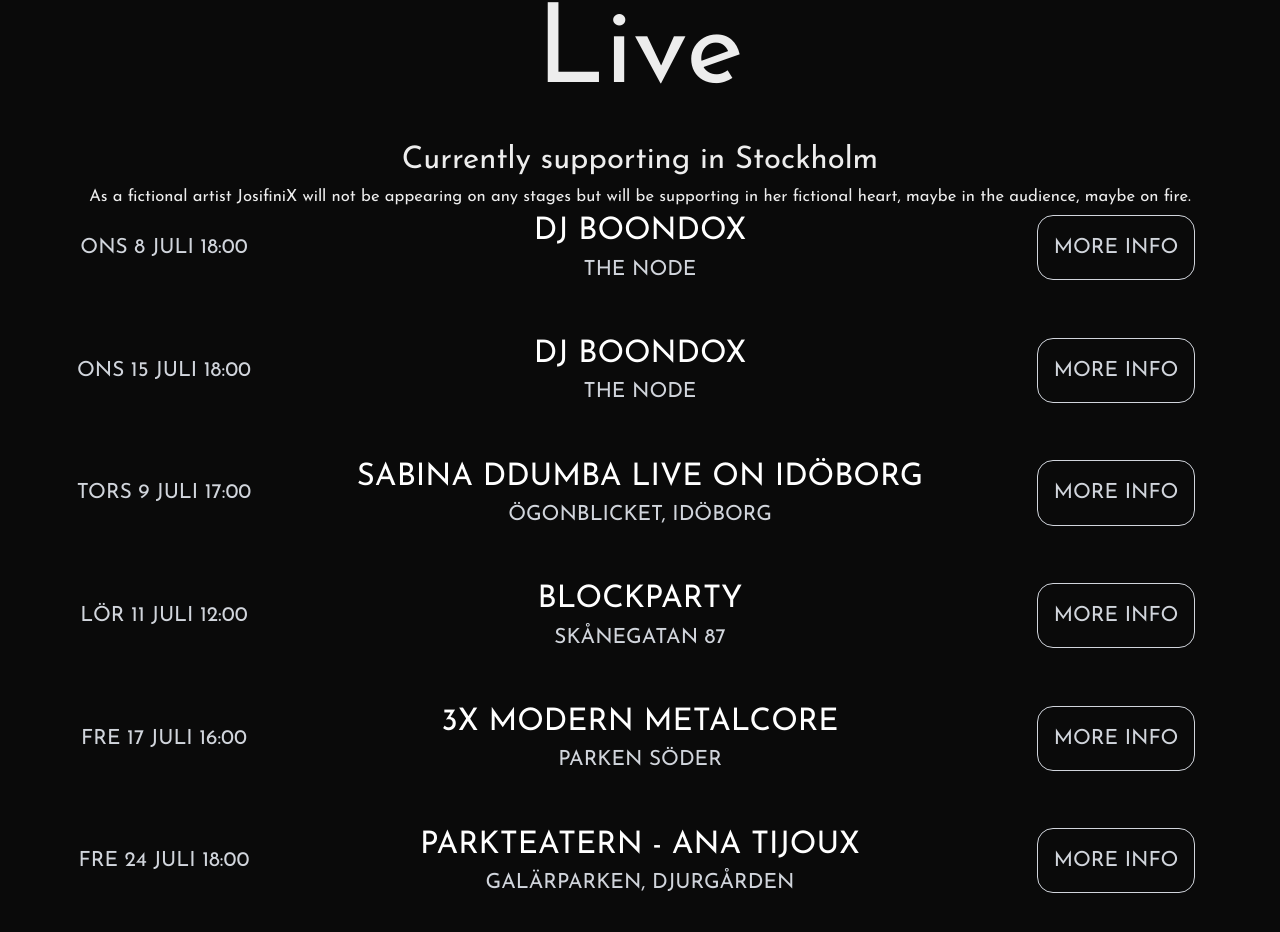
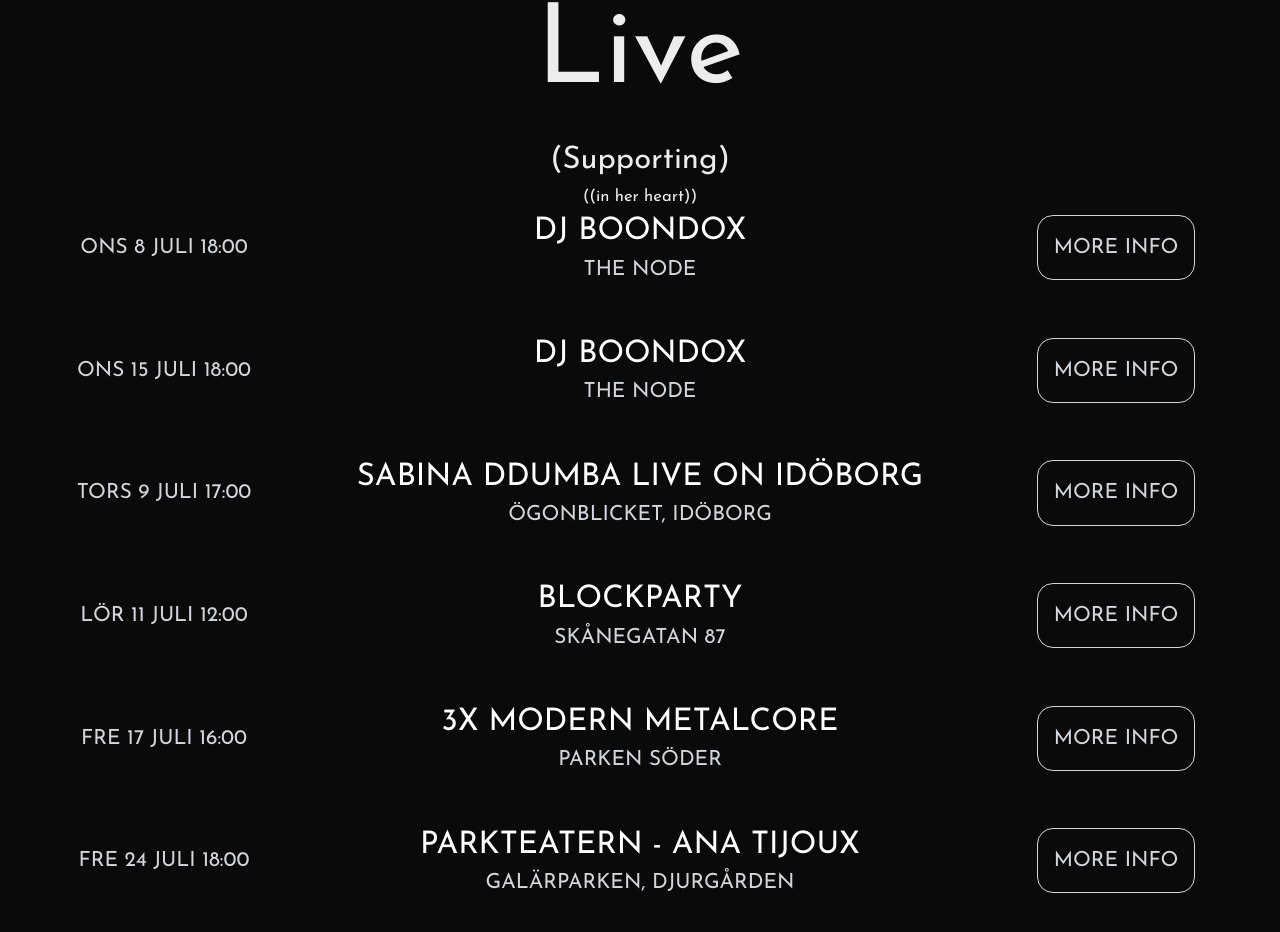
Before and after one commit to josiefinis/nextjs-intro, a Next.js app: page / in a window 1280 px wide. Shown: the part 1014-1946 px from the top of the page. Built offline with nearby package versions, Linux system fonts and the light colour scheme; a web font is replaced by a local one.

Commit message:
Edit live subheading text.

```diff
--- a/components/live.tsx
+++ b/components/live.tsx
@@ -57,13 +57,9 @@
         Live
       </h2>
       <div className="text-center mbe-24">
-        <p className="font-display text-fluid-xl">
-          Currently supporting in Stockholm
-        </p>
+        <p className="font-display text-fluid-xl">(Supporting)</p>
         <small className="font-display text-fluid-sm text-pretty">
-          As a fictional artist JosifiniX will not be appearing on any stages
-          but will be supporting in her fictional heart, maybe in the audience,
-          maybe on fire.
+          ((in her heart))
         </small>
       </div>
       <div className="grid gap-24 md:gap-12 inline-full">
```
